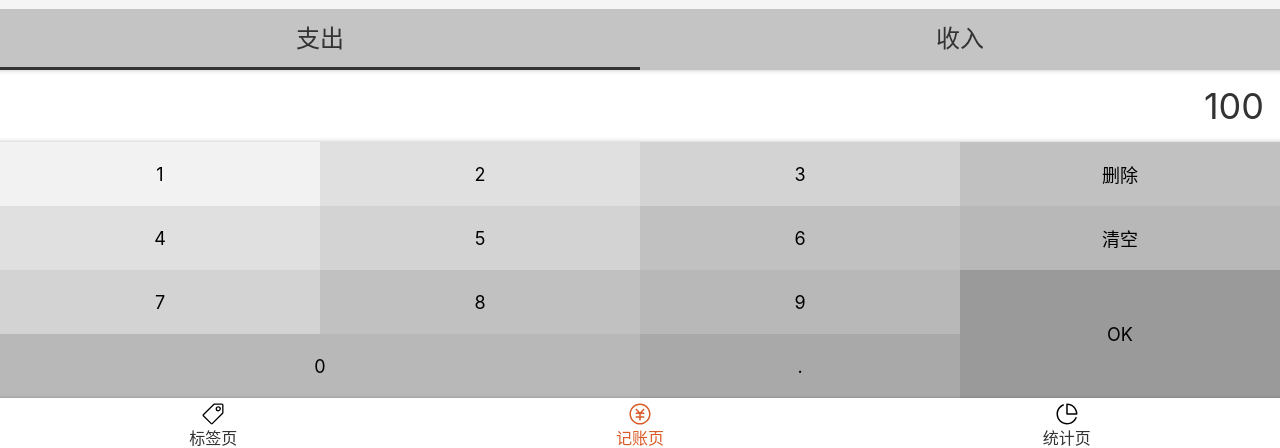
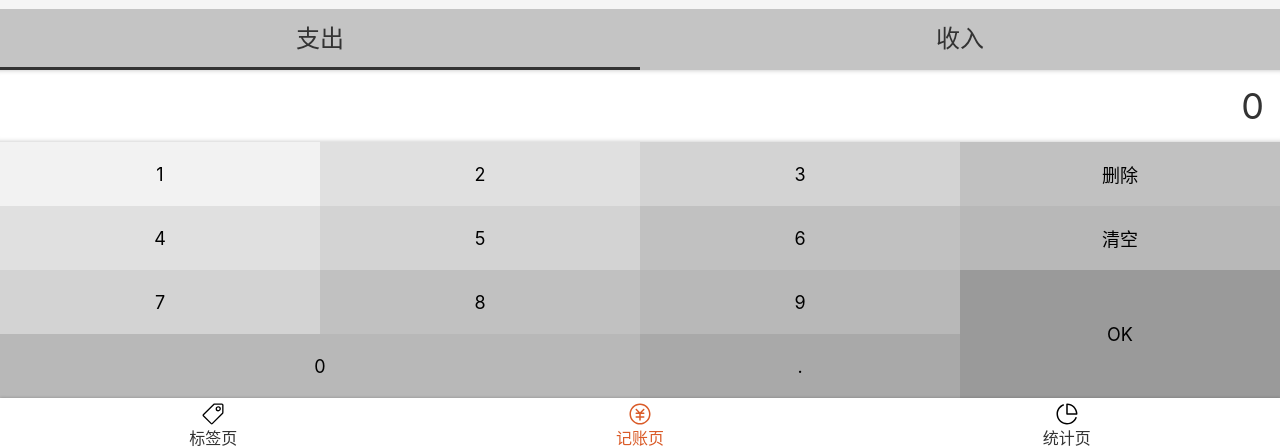
Before and after one commit to wusi519/money-react1, a React app: page /#/money in a window 1280 px wide. Shown: the part 346-794 px from the top of the page. Built offline with nearby package versions, Linux system fonts and the light colour scheme.

Commit message:
numberpad 功能 按键功能完成

```diff
--- a/src/views/Money.tsx
+++ b/src/views/Money.tsx
@@ -18,25 +18,7 @@
       <TagsSection/>
       <NoteSection/>
       <CategorySection/>
-      <NumberPadSection>
-        <div className="output">100</div>
-        <div className="pad clearfix">
-          <button>1</button>
-          <button>2</button>
-          <button>3</button>
-          <button>删除</button>
-          <button>4</button>
-          <button>5</button>
-          <button>6</button>
-          <button>清空</button>
-          <button>7</button>
-          <button>8</button>
-          <button>9</button>
-          <button className="ok">OK</button>
-          <button className="zero">0</button>
-          <button>.</button>
-        </div>
-      </NumberPadSection>
+      <NumberPadSection/>
     </MyLayout>
   );
 }
--- a/src/views/Money/CategorySection.tsx
+++ b/src/views/Money/CategorySection.tsx
@@ -27,14 +27,15 @@
 `;
 const CategorySection: React.FC = () => {
   const categoryMap = {'-': '支出', '+': '收入'};
-  type Keys =keyof typeof categoryMap
+  type Keys = keyof typeof categoryMap
   const [categoryList] = useState<Keys[]>(['-', '+']);
   const [category, setCategory] = useState('-');
   return (
     <Wrapper>
       <ul>
         {categoryList.map(c =>
-          <li className={category === '-' ? 'selected' : ''}
+          <li key={c}
+              className={category === '-' ? 'selected' : ''}
               onClick={() => {setCategory('-');}}
           >{categoryMap[c]}
           </li>
--- a/src/views/Money/NumberPadSection.tsx
+++ b/src/views/Money/NumberPadSection.tsx
@@ -1,6 +1,7 @@
 import styled from 'styled-components';
+import React, {useState} from 'react';
 
-const NumberPadSection = styled.section`
+const Wrapper = styled.section`
 display:flex;
 flex-direction: column;
 >.output{
@@ -57,5 +58,62 @@
   }
 }
 `;
+const NumberPadSection: React.FC = () => {
+  const [output, setOutput] = useState<string>('0');
+  const onClickButtonWrapper = (e: React.MouseEvent) => {
+    const text = (e.target as HTMLButtonElement).textContent;
+    if (text === null) {return;}
+    switch (text) {
+      case '0':
+      case '1':
+      case '2':
+      case '3':
+      case '4':
+      case '5':
+      case '6':
+      case '7':
+      case '8':
+      case '9':
+      case'.':
+        if(output==='0'){
+          setOutput(text)
+        }else{
+          setOutput(output+text)
+        }
+        break;
 
-export {NumberPadSection}
+      case'删除':
+        console.log('删除');
+        break;
+      case'清空':
+        console.log('清空');
+        break;
+      case'OK':
+        console.log('确认');
+        break;
+    }
+  };
+
+  return (
+    <Wrapper>
+      <div className="output">{output}</div>
+      <div className="pad clearfix" onClick={onClickButtonWrapper}>
+        <button>1</button>
+        <button>2</button>
+        <button>3</button>
+        <button>删除</button>
+        <button>4</button>
+        <button>5</button>
+        <button>6</button>
+        <button>清空</button>
+        <button>7</button>
+        <button>8</button>
+        <button>9</button>
+        <button className="ok">OK</button>
+        <button className="zero">0</button>
+        <button>.</button>
+      </div>
+    </Wrapper>
+  );
+};
+export {NumberPadSection};
```
